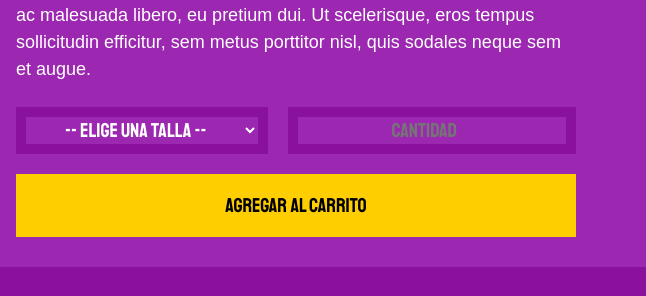
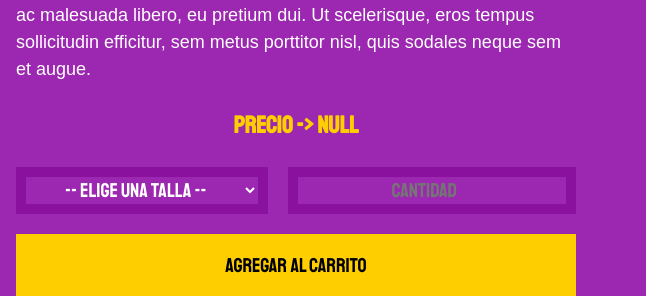
Before and after one commit to porronxo92/Curso-Udemy-DevWeb, a plain HTML site: page 02. Proyecto Tienda camisetas/FrontEndStore_inicio/FrontEndStore_inicio/producto.html in a window 1280 px wide. Shown: the part 322-618 px from the top of the page, 634-1280 px from the left. Drawn offline with Linux system fonts and the light colour scheme.

Commit message:
cambio precio en producto

```diff
--- a/02. Proyecto Tienda camisetas/FrontEndStore_inicio/FrontEndStore_inicio/producto.html
+++ b/02. Proyecto Tienda camisetas/FrontEndStore_inicio/FrontEndStore_inicio/producto.html
@@ -85,7 +85,7 @@
 
     img_camiseta.src = "img/" + id + ".jpg";
     titulo_camiseta.innerHTML = nombre;
-    precio_camiseta.innerHTML = precio;
+    precio_camiseta.innerHTML = "Precio -> "+ precio;
 
 </script>
 
```
